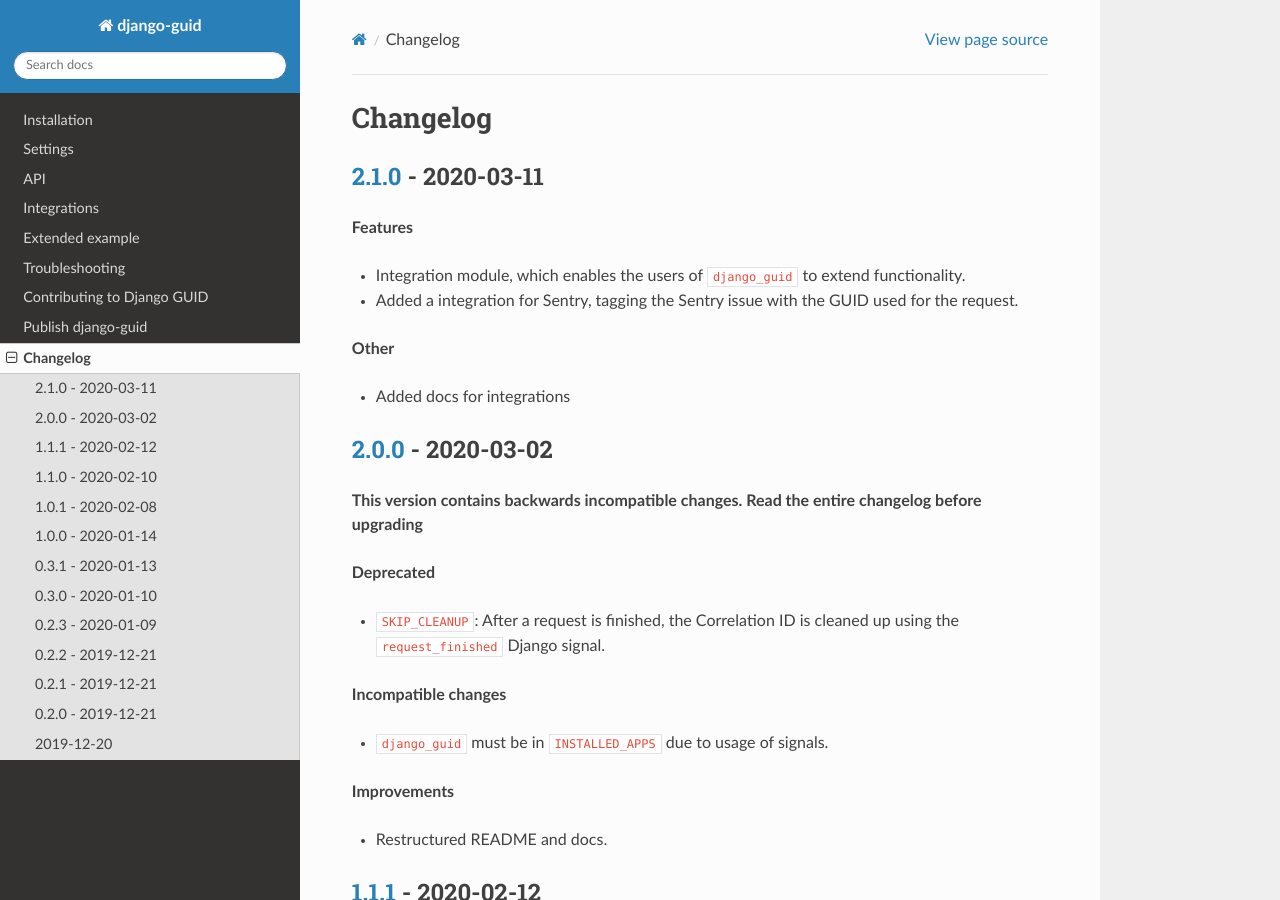
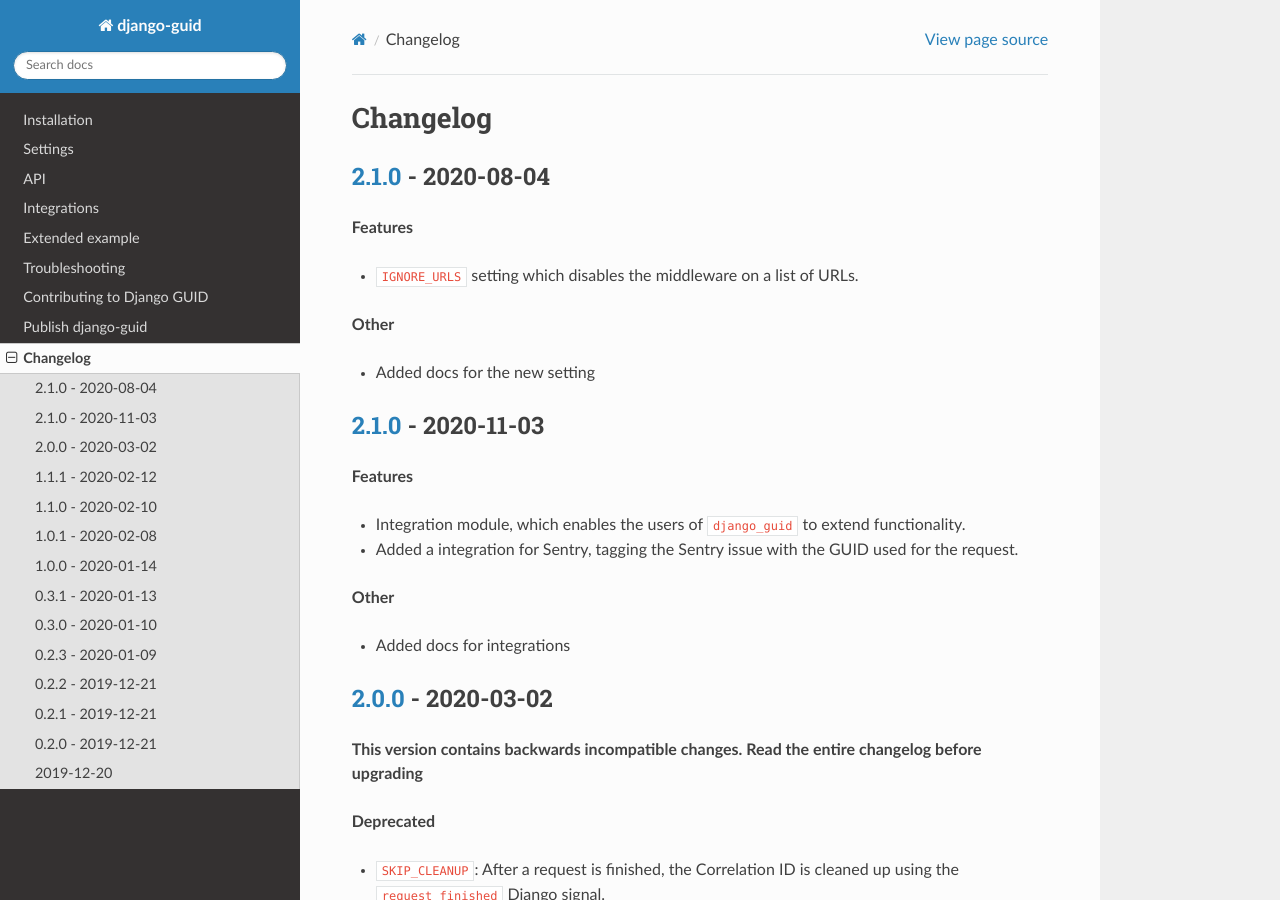
Before and after one commit to snok/django-guid, a Sphinx documentation site: the page built from docs/changelog.rst, in a window 1280 px wide and 900 px high. Built offline with Sphinx 7.4.7 and the Read the Docs theme 2.0.0, drawn with Linux system fonts in a browser that asks for light colours.

Commit message:
Added docs, release notes and bumped version

```diff
--- a/CHANGELOG.rst
+++ b/CHANGELOG.rst
@@ -1,7 +1,19 @@
 Changelog
 =========
 
-`2.1.0`_ - 2020-03-11
+
+`2.1.0`_ - 2020-08-04
+---------------------
+**Features**
+
+* ``IGNORE_URLS`` setting which disables the middleware on a list of URLs.
+
+**Other**
+
+* Added docs for the new setting
+
+
+`2.1.0`_ - 2020-11-03
 ---------------------
 **Features**
 
@@ -177,3 +189,4 @@
 .. _1.1.1: https://github.com/jonasks/django-guid/compare/1.1.0...1.1.1
 .. _2.0.0: https://github.com/jonasks/django-guid/compare/1.1.1...2.0.0
 .. _2.1.0: https://github.com/jonasks/django-guid/compare/2.0.0...2.1.0
+.. _2.2.0: https://github.com/jonasks/django-guid/compare/2.1.0...2.2.0
--- a/README.rst
+++ b/README.rst
@@ -81,6 +81,7 @@
         RETURN_HEADER = True,
         EXPOSE_HEADER = True,
         INTEGRATIONS = [],
+        IGNORE_URLS = [],
     }
 
 
@@ -115,6 +116,11 @@
         Whether to enable any custom or available integrations with :code:`django_guid`.
         As an example, using :code:`SentryIntegration()` as an integration would set Sentry's :code:`transaction_id` to
         match the GUID used by the middleware.
+
+    Default: []
+
+* :code:`IGNORE_URLS`
+        URL endpoints where the middleware will be disabled. You can put your health check endpoints here.
 
     Default: []
 
--- a/django_guid/__init__.py
+++ b/django_guid/__init__.py
@@ -3,5 +3,5 @@
 This file is imported by setup.py
 Adding imports here will break setup.py
 """
-__version__ = '2.1.0'
+__version__ = '2.2.0'
 default_app_config = 'django_guid.apps.DjangoGuidConfig'
```
Also changed, not shown: docs/settings.rst (+7 -0 lines).
